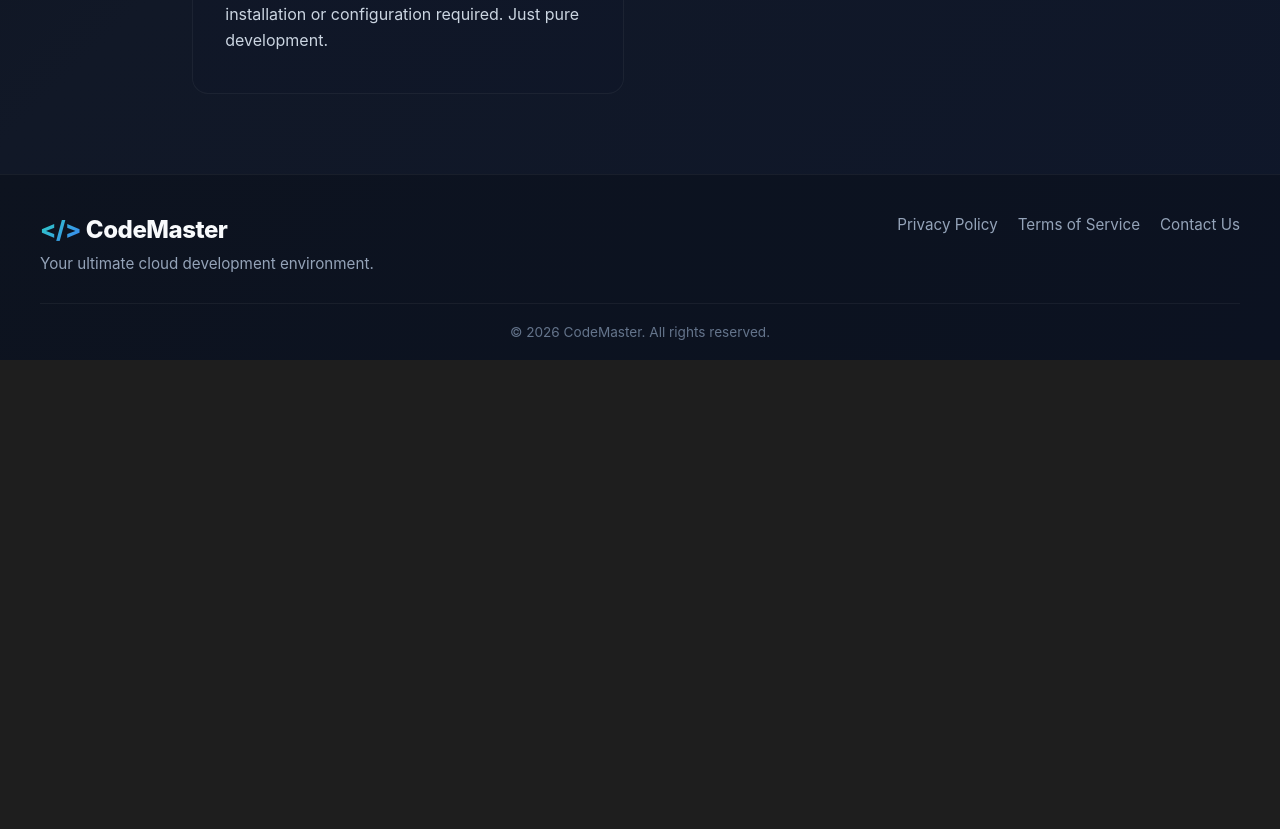
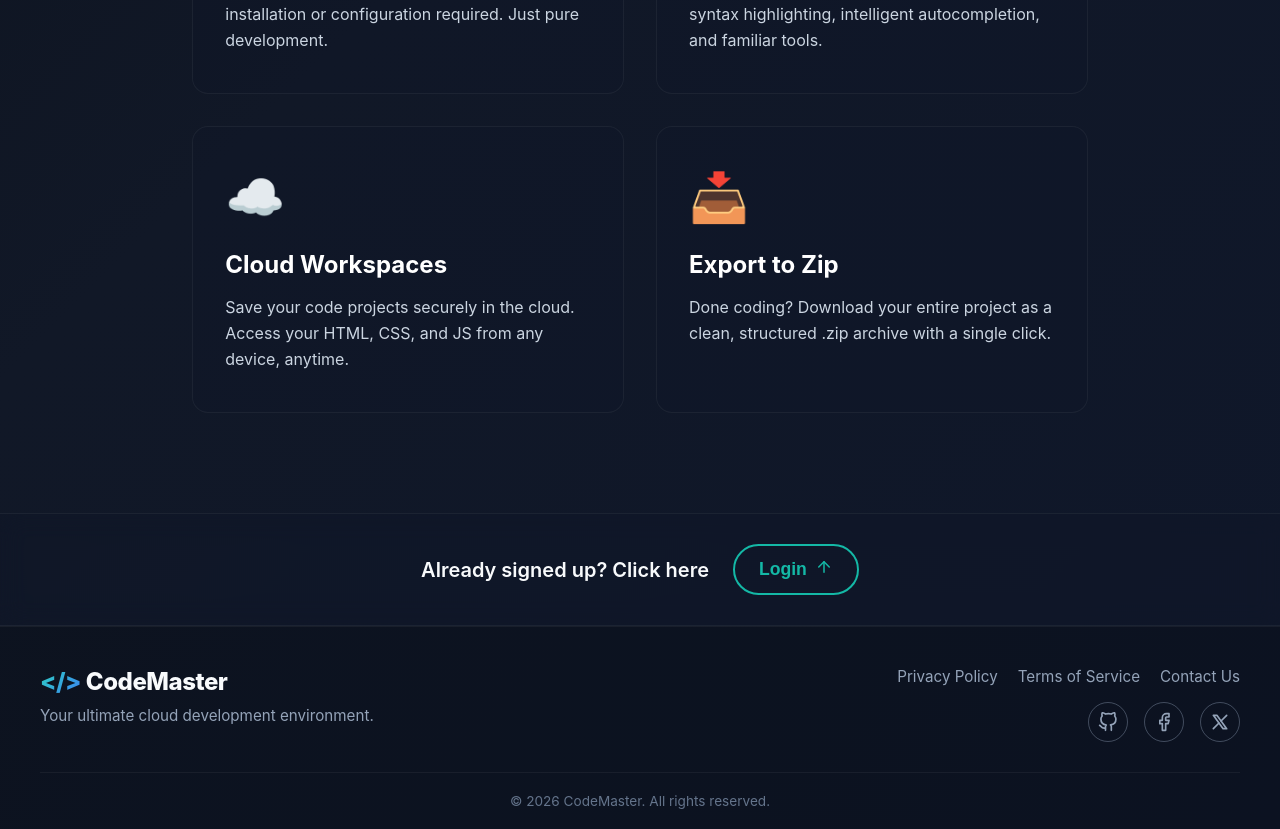
Before and after one commit to ij7ja/Online_editor, a React (Vite) app in the folder client/: page / in a window 1280 px wide. Shown: the part 1340-2169 px from the top of the page. Before the commit the page ends 1700 px from the top, so only its background shows below. Built offline with nearby package versions, Linux system fonts and the light colour scheme; no server answers.

Commit message:
Update homepage UI: add CTA banner and social footer icons

```diff
--- a/client/src/App.css
+++ b/client/src/App.css
@@ -1022,3 +1022,117 @@ body {
     padding: 12px 16px;
   }
 }
+
+/* CTA Banner Styles */
+.cta-banner {
+  width: 100vw;
+  position: relative;
+  left: 50%;
+  right: 50%;
+  margin-left: -50vw;
+  margin-right: -50vw;
+  background: rgba(15, 23, 42, 0.4);
+  backdrop-filter: blur(12px);
+  border-top: 1px solid rgba(255, 255, 255, 0.05);
+  border-bottom: 1px solid rgba(255, 255, 255, 0.05);
+  padding: 30px 0;
+  margin-top: 20px;
+}
+
+:root[data-theme="light"] .cta-banner {
+  background: rgba(255, 255, 255, 0.6);
+  border-top: 1px solid rgba(0, 0, 0, 0.1);
+  border-bottom: 1px solid rgba(0, 0, 0, 0.1);
+}
+
+.cta-banner-content {
+  max-width: 1200px;
+  margin: 0 auto;
+  display: flex;
+  justify-content: center;
+  align-items: center;
+  gap: 24px;
+  padding: 0 24px;
+}
+
+.cta-text {
+  font-size: 1.25rem;
+  font-weight: 600;
+  color: #f8fafc;
+}
+
+:root[data-theme="light"] .cta-text {
+  color: #111827;
+}
+
+.cta-login-btn {
+  display: inline-flex;
+  align-items: center;
+  gap: 8px;
+  background: transparent;
+  color: #14b8a6;
+  font-size: 1.1rem;
+  font-weight: 700;
+  padding: 12px 24px;
+  border: 2px solid #14b8a6;
+  border-radius: 50px;
+  cursor: pointer;
+  transition: all 0.3s ease;
+}
+
+.cta-login-btn:hover {
+  background: #14b8a6;
+  color: #0f172a;
+  transform: translateY(-2px);
+  box-shadow: 0 10px 20px -5px rgba(20, 184, 166, 0.3);
+}
+
+.cta-login-btn:hover .arrow {
+  transform: translateY(-3px);
+}
+
+@media (max-width: 600px) {
+  .cta-banner-content {
+    flex-direction: column;
+    text-align: center;
+    gap: 16px;
+  }
+}
+
+/* Footer Social Icons */
+.footer-right {
+  display: flex;
+  flex-direction: column;
+  align-items: flex-end;
+  gap: 16px;
+}
+
+.social-icons {
+  display: flex;
+  gap: 16px;
+}
+
+.social-icons a {
+  color: #94a3b8;
+  transition: all 0.3s ease;
+  display: flex;
+  align-items: center;
+  justify-content: center;
+  width: 40px;
+  height: 40px;
+  border: 1px solid rgba(148, 163, 184, 0.4);
+  border-radius: 50%;
+}
+
+.social-icons a:hover {
+  color: #2dd4bf;
+  border-color: #2dd4bf;
+  transform: translateY(-2px);
+  background: rgba(45, 212, 191, 0.1);
+}
+
+@media (max-width: 480px) {
+  .footer-right {
+    align-items: center;
+  }
+}
--- a/client/src/pages/Home.jsx
+++ b/client/src/pages/Home.jsx
@@ -75,6 +75,36 @@ const Home = () => {
             <h3>Zero Setup</h3>
             <p>Start coding immediately in your browser. No installation or configuration required. Just pure development.</p>
           </div>
+          <div className="feature-card glass-panel">
+            <div className="feature-icon">💻</div>
+            <h3>VS Code Experience</h3>
+            <p>Powered by Monaco Editor, enjoy advanced syntax highlighting, intelligent autocompletion, and familiar tools.</p>
+          </div>
+          <div className="feature-card glass-panel">
+            <div className="feature-icon">☁️</div>
+            <h3>Cloud Workspaces</h3>
+            <p>Save your code projects securely in the cloud. Access your HTML, CSS, and JS from any device, anytime.</p>
+          </div>
+          <div className="feature-card glass-panel">
+            <div className="feature-icon">📥</div>
+            <h3>Export to Zip</h3>
+            <p>Done coding? Download your entire project as a clean, structured .zip archive with a single click.</p>
+          </div>
+        </div>
+      </section>
+
+      <section className="cta-banner fade-in-up delay-2">
+        <div className="cta-banner-content">
+          <p className="cta-text">Already signed up? Click here</p>
+          <button className="cta-login-btn" onClick={() => window.scrollTo({ top: 0, behavior: 'smooth' })}>
+            Login
+            <span className="arrow">
+              <svg xmlns="http://www.w3.org/2000/svg" width="18" height="18" viewBox="0 0 24 24" fill="none" stroke="currentColor" strokeWidth="2" strokeLinecap="round" strokeLinejoin="round">
+                <line x1="12" y1="19" x2="12" y2="5"></line>
+                <polyline points="5 12 12 5 19 12"></polyline>
+              </svg>
+            </span>
+          </button>
         </div>
       </section>
 
@@ -84,10 +114,23 @@ const Home = () => {
             <div className="nav-logo"><span className="highlight">&lt;/&gt;</span> CodeMaster</div>
             <p>Your ultimate cloud development environment.</p>
           </div>
-          <div className="footer-links">
-            <a href="#">Privacy Policy</a>
-            <a href="#">Terms of Service</a>
-            <a href="#">Contact Us</a>
+          <div className="footer-right">
+            <div className="footer-links">
+              <a href="#">Privacy Policy</a>
+              <a href="#">Terms of Service</a>
+              <a href="#">Contact Us</a>
+            </div>
+            <div className="social-icons">
+              <a href="https://github.com/ij7ja/Online_editor" target="_blank" rel="noopener noreferrer" aria-label="GitHub">
+                <svg xmlns="http://www.w3.org/2000/svg" width="20" height="20" viewBox="0 0 24 24" fill="none" stroke="currentColor" strokeWidth="2" strokeLinecap="round" strokeLinejoin="round"><path d="M9 19c-5 1.5-5-2.5-7-3m14 6v-3.87a3.37 3.37 0 0 0-.94-2.61c3.14-.35 6.44-1.54 6.44-7A5.44 5.44 0 0 0 20 4.77 5.07 5.07 0 0 0 19.91 1S18.73.65 16 2.48a13.38 13.38 0 0 0-7 0C6.27.65 5.09 1 5.09 1A5.07 5.07 0 0 0 5 4.77a5.44 5.44 0 0 0-1.5 3.78c0 5.42 3.3 6.61 6.44 7A3.37 3.37 0 0 0 9 18.13V22"></path></svg>
+              </a>
+              <a href="https://www.facebook.com/" target="_blank" rel="noopener noreferrer" aria-label="Facebook">
+                <svg xmlns="http://www.w3.org/2000/svg" width="20" height="20" viewBox="0 0 24 24" fill="none" stroke="currentColor" strokeWidth="2" strokeLinecap="round" strokeLinejoin="round"><path d="M18 2h-3a5 5 0 0 0-5 5v3H7v4h3v8h4v-8h3l1-4h-4V7a1 1 0 0 1 1-1h3z"></path></svg>
+              </a>
+              <a href="https://x.com/" target="_blank" rel="noopener noreferrer" aria-label="X">
+                <svg xmlns="http://www.w3.org/2000/svg" width="20" height="20" viewBox="0 0 24 24" fill="none" stroke="currentColor" strokeWidth="2" strokeLinecap="round" strokeLinejoin="round"><path d="M4 4l11.733 16h4.267l-11.733 -16z"></path><path d="M4 20l6.768 -6.768m2.46 -2.46l6.772 -6.772"></path></svg>
+              </a>
+            </div>
           </div>
         </div>
         <div className="footer-bottom">
```
Also changed, not shown: 1 other file (tests, documents, lock files or other folders).
